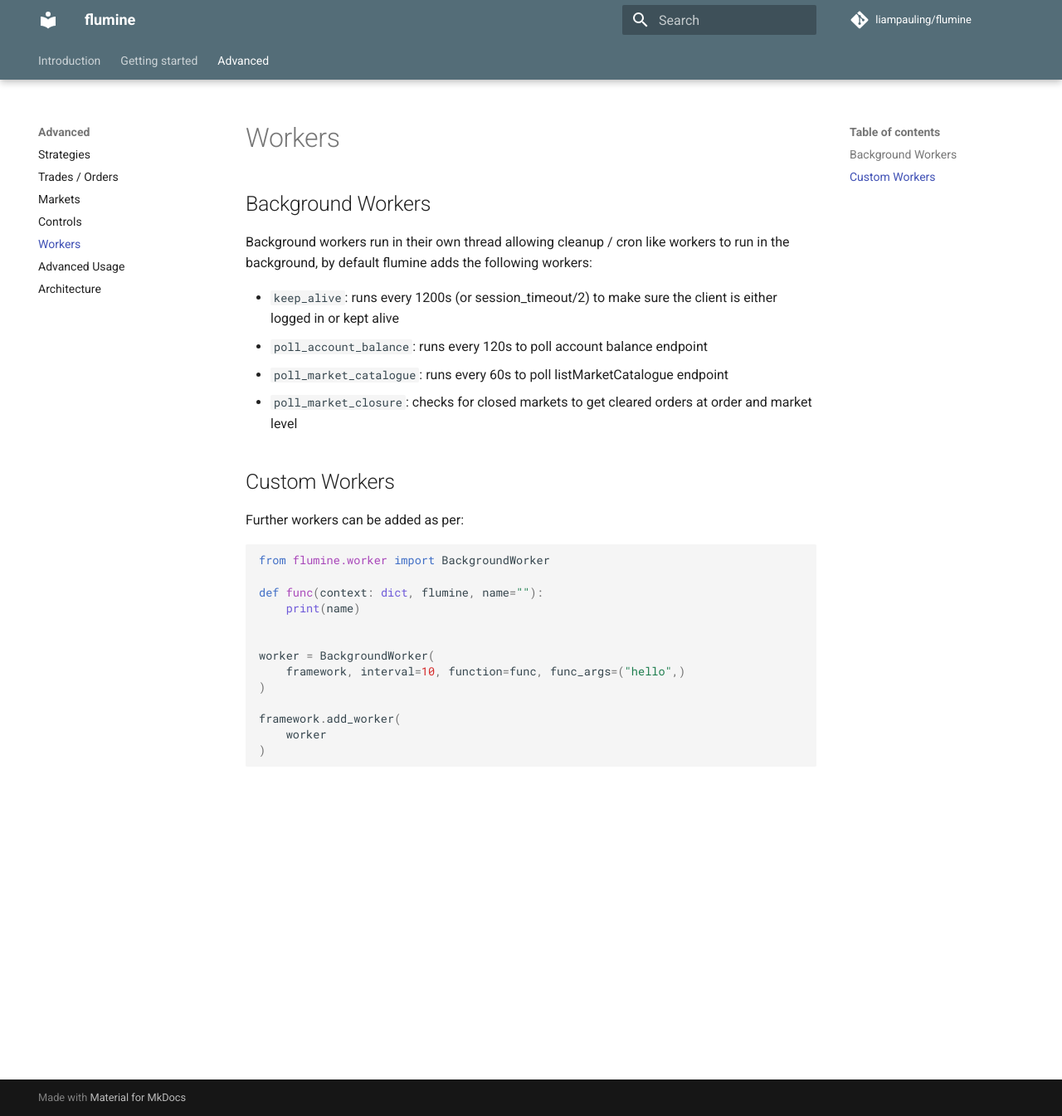
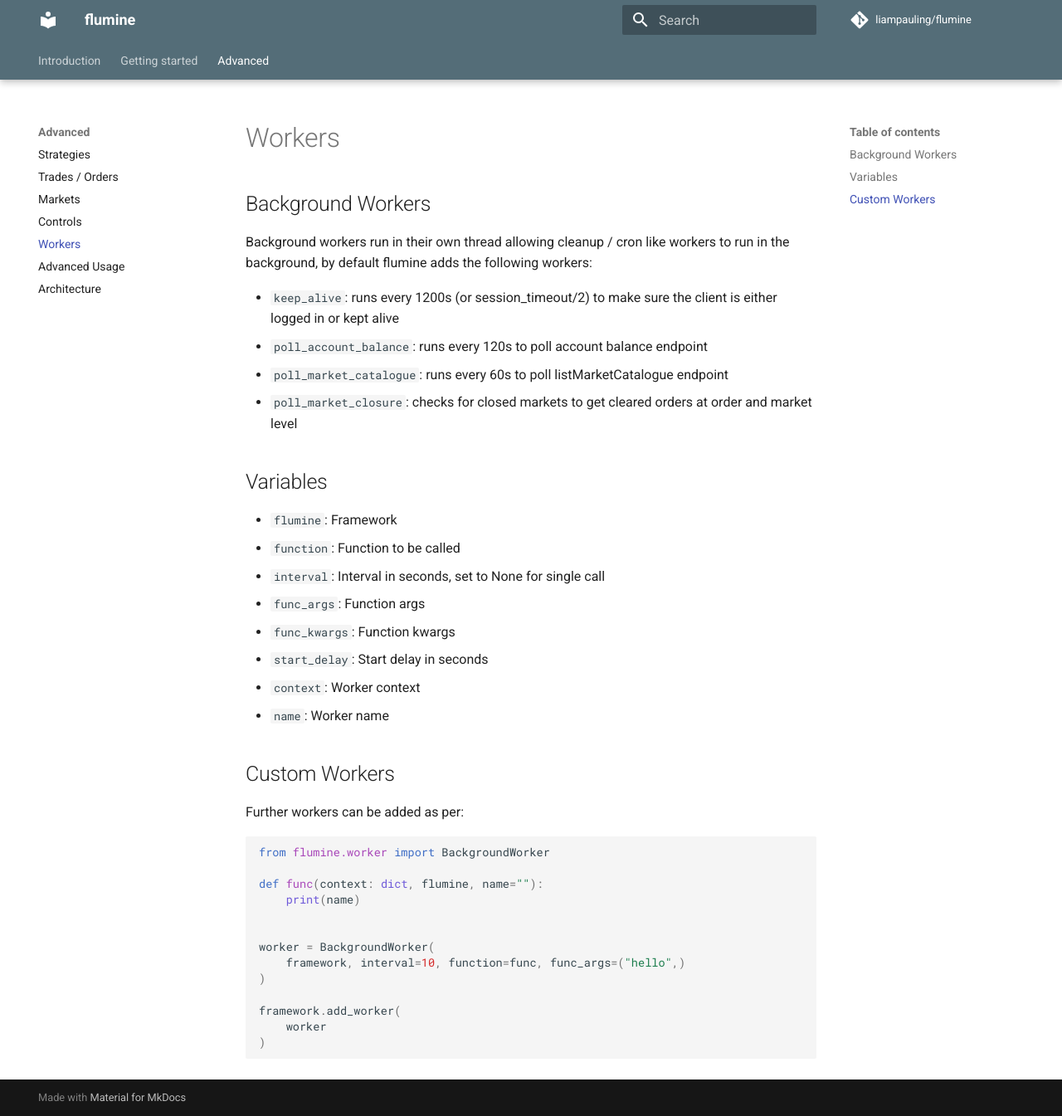
Before and after one commit to betcode-org/flumine, an MkDocs documentation site: the page built from docs/workers.md, in a window 1280 px wide and 1345 px high. Shown: the whole window at 83% size. Built offline with MkDocs 1.6.1 and Material for MkDocs 9.7.7, drawn with Linux system fonts in a browser that asks for light colours; comment, search, counter and statistics services are not loaded.

Commit message:
Make background worker function callable once close #511

```diff
--- a/HISTORY.rst
+++ b/HISTORY.rst
@@ -5,6 +5,10 @@
 
 1.20.4 (2021-10-20)
 +++++++++++++++++++
+
+**Improvements**
+
+- #511 Make background worker function callable once
 
 **Libraries**
 
--- a/docs/workers.md
+++ b/docs/workers.md
@@ -8,6 +8,17 @@
 - `poll_account_balance`: runs every 120s to poll account balance endpoint
 - `poll_market_catalogue`: runs every 60s to poll listMarketCatalogue endpoint
 - `poll_market_closure`: checks for closed markets to get cleared orders at order and market level
+
+## Variables
+
+- `flumine`: Framework
+- `function`: Function to be called
+- `interval`: Interval in seconds, set to None for single call
+- `func_args`: Function args
+- `func_kwargs`: Function kwargs
+- `start_delay`: Start delay in seconds
+- `context`: Worker context
+- `name`: Worker name
 
 ## Custom Workers
 
```
Also changed, not shown: 3 other files.
